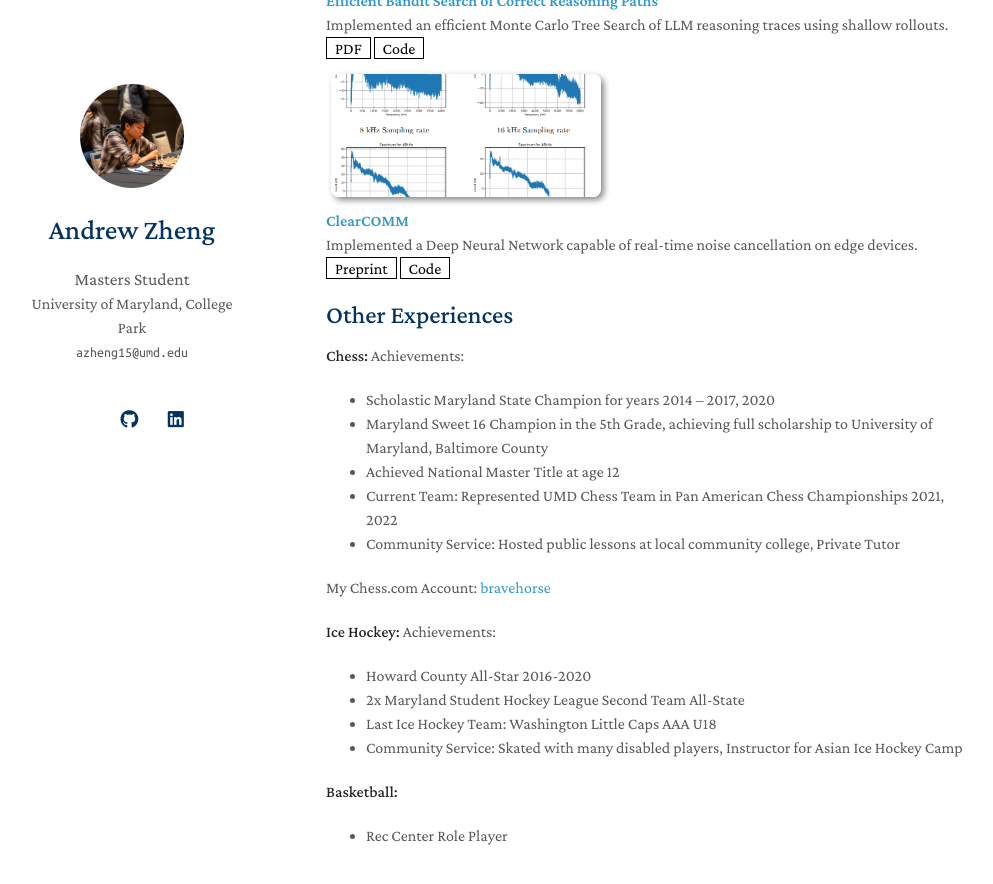
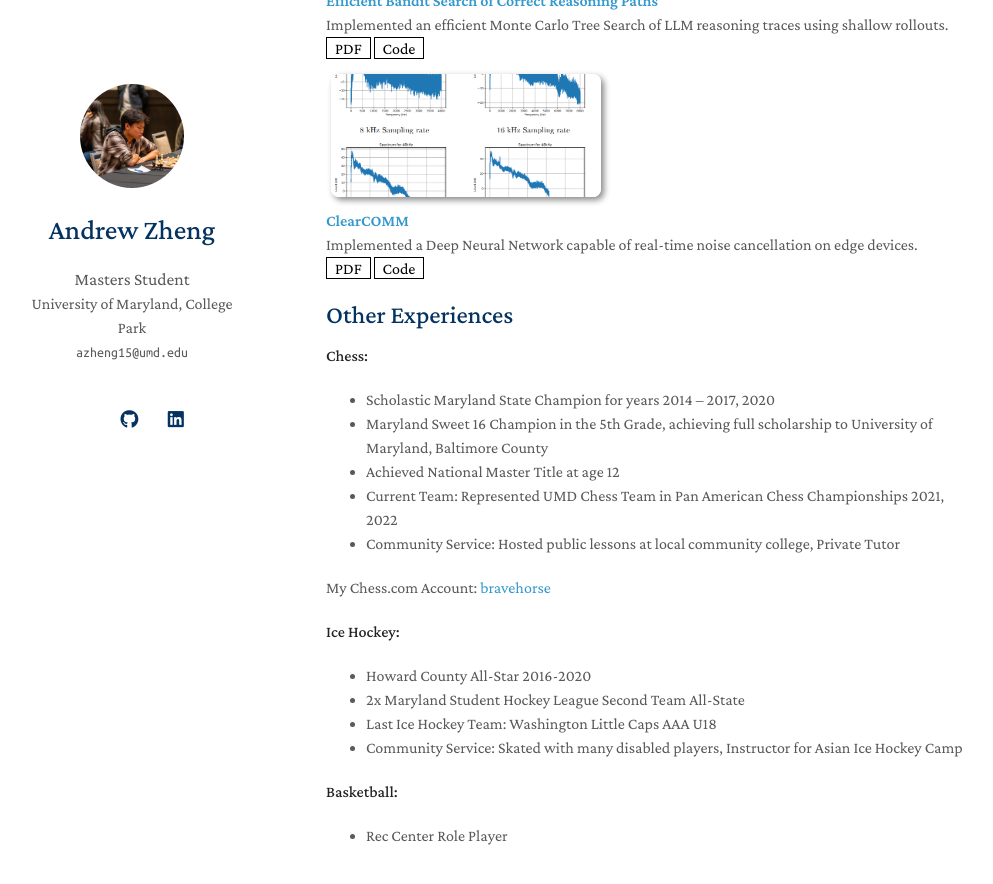
Before and after one commit to JAndrewZheng/jandrewzheng.github.io, a Jekyll site: the page built from index.md, in a window 1280 px wide and 900 px high, scrolled down 934 px. Shown: the top 884 px of the window, without its empty margins (144-1137 px from the left). Built offline with Jekyll 4.4.1, drawn with Linux system fonts in a browser that asks for light colours; nearby versions of some CDN libraries; a style sheet for code colours, icons or effects is not loaded; our own code applies the rules of GitHub Pages for plain Markdown files.

Commit message:
Getting rid of achievements

```diff
--- a/index.md
+++ b/index.md
@@ -44,7 +44,7 @@ Implemented an efficient Monte Carlo Tree Search of LLM reasoning traces using s
 <div class="title"><a href="https://github.com/Brandonio-c/ClearComm-NN">ClearCOMM</a></div>
 Implemented a Deep Neural Network capable of real-time noise cancellation on edge devices.
 <div class="links">
-<a class="btn" href="https://arxiv.org/pdf/2405.20884">Preprint</a>
+<a class="btn" href="https://arxiv.org/pdf/2405.20884">PDF</a>
 <a class="btn" href="https://github.com/Brandonio-c/ClearComm-NN">Code</a>
 </div>
 </li>
@@ -74,7 +74,7 @@ At this job, I taught a lot of students of differing ages, from toddlers to stud
 
 ## Other Experiences
 
-**Chess:** Achievements:
+**Chess:**
 
 - Scholastic Maryland State Champion for years 2014 – 2017, 2020
 - Maryland Sweet 16 Champion in the 5th Grade, achieving full scholarship to University of Maryland, Baltimore County
@@ -84,7 +84,7 @@ At this job, I taught a lot of students of differing ages, from toddlers to stud
 
 My Chess.com Account: <a href="https://www.chess.com/member/bravehorse">bravehorse</a>
 
-**Ice Hockey:** Achievements:
+**Ice Hockey:**
 
 - Howard County All-Star 2016-2020
 - 2x Maryland Student Hockey League Second Team All-State
```
